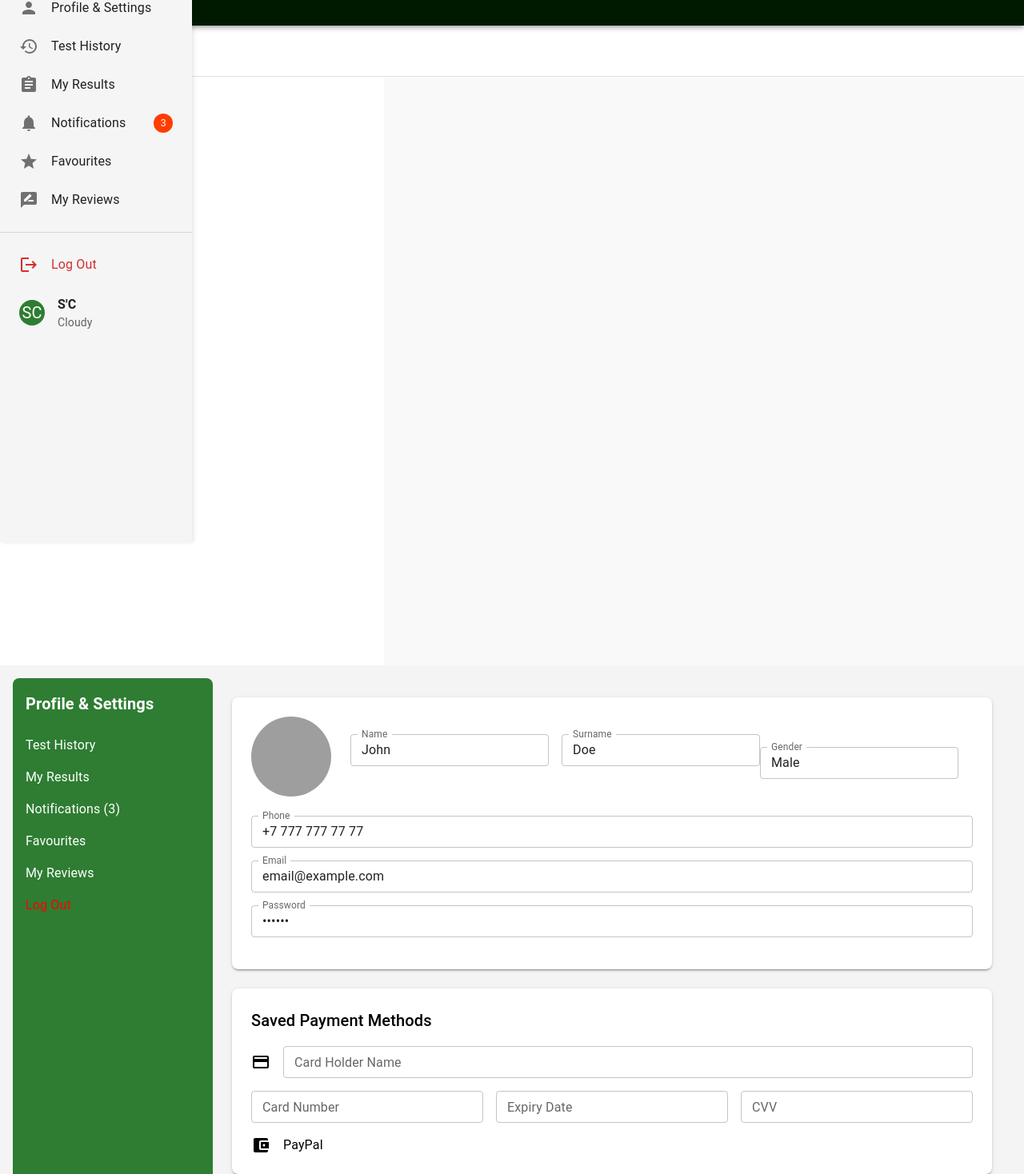
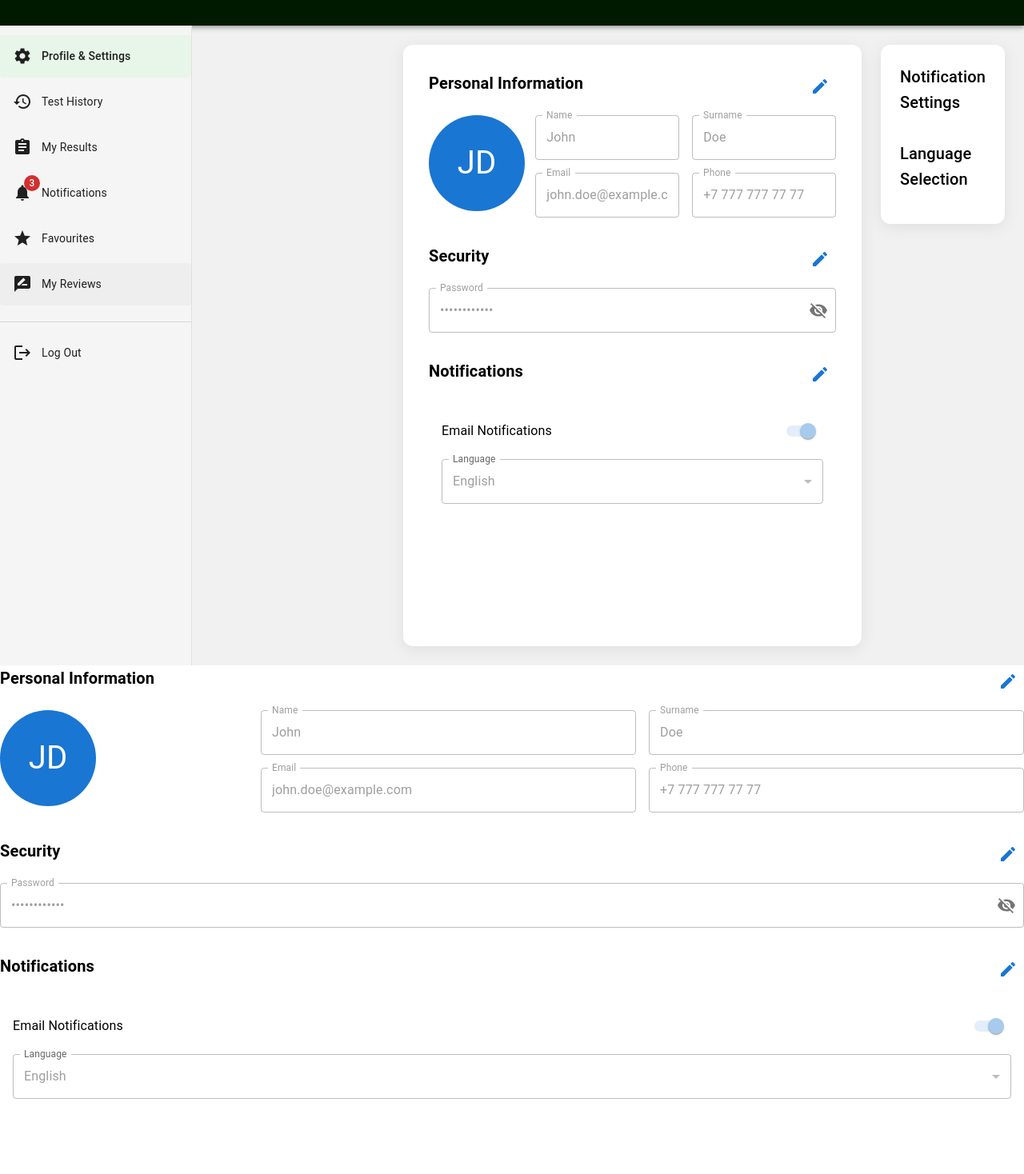
Before and after one commit to rooinsearch/medhelper, a React (Create React App) app: page /profile in a window 1280 px wide. Shown: the part 122-1590 px from the top of the page at 80% size. After the commit the page ends 1512 px from the top, so only its background shows below. Built offline with nearby package versions, Linux system fonts and the light colour scheme; sample sign-in values are in the browser's storage; grey boxes are pictures that could not be loaded.

Commit message:
Обновления в проекте

```diff
--- a/src/components/ProfileSettings.jsx
+++ b/src/components/ProfileSettings.jsx
@@ -1,125 +1,197 @@
 import React, { useState } from 'react';
 import {
   Box,
-  Typography,
   TextField,
-  IconButton,
   Switch,
   MenuItem,
   Select,
   Avatar,
-  Divider,
   FormControl,
   InputLabel,
-  Button
+  Typography,
+  Divider,
+  List,
+  ListItem,
+  ListItemText,
+  Button,
+  InputAdornment,
+  IconButton,
+  Grid
 } from '@mui/material';
 import {
+  Visibility,
+  VisibilityOff,
   Edit as EditIcon,
-  Logout as LogoutIcon,
-  CreditCard as CreditCardIcon,
-  AccountBalanceWallet as WalletIcon
+  Save as SaveIcon,
+  Cancel as CancelIcon
 } from '@mui/icons-material';
 
+const SectionHeader = ({ title, onEdit, isEditing }) => (
+  <Box sx={{ display: 'flex', justifyContent: 'space-between', mb: 2 }}>
+    <Typography variant="h6" fontWeight="bold">{title}</Typography>
+    <IconButton onClick={onEdit}>
+      {isEditing ? <CancelIcon color="error" /> : <EditIcon color="primary" />}
+    </IconButton>
+  </Box>
+);
+
 const ProfileSettings = () => {
+  const [editMode, setEditMode] = useState({
+    personal: false,
+    security: false,
+    notifications: false
+  });
+
   const [formData, setFormData] = useState({
     name: 'John',
     surname: 'Doe',
-    gender: 'Male',
-    dob: '',
+    email: 'john.doe@example.com',
     phone: '+7 777 777 77 77',
-    email: 'email@example.com',
-    password: '******',
-    language: 'English'
+    password: 'Password123!',
+    notifications: true,
+    language: 'english'
   });
 
-  const [notificationSettings, setNotificationSettings] = useState({
-    testReminders: false,
-    resultAlerts: true
-  });
-
-  const handleInputChange = (e) => {
-    const { name, value } = e.target;
-    setFormData(prevState => ({ ...prevState, [name]: value }));
+  const toggleEdit = (section) => {
+    setEditMode(prev => ({ ...prev, [section]: !prev[section] }));
   };
 
-  const handleNotificationToggle = (name) => {
-    setNotificationSettings(prevState => ({ ...prevState, [name]: !prevState[name] }));
+  const handleChange = (e) => {
+    const { name, value } = e.target;
+    setFormData(prev => ({ ...prev, [name]: value }));
   };
 
   return (
-    <Box sx={{ display: 'flex', minHeight: '100vh', backgroundColor: '#f4f4f4', p: 2 }}>
-      {/* Sidebar */}
-      <Box sx={{ width: 250, bgcolor: '#2e7d32', color: 'white', p: 2, borderRadius: 2 }}>
-        <Typography variant="h6" sx={{ fontWeight: 'bold', mb: 3 }}>Profile & Settings</Typography>
-        <Typography sx={{ mb: 2 }}>Test History</Typography>
-        <Typography sx={{ mb: 2 }}>My Results</Typography>
-        <Typography sx={{ mb: 2 }}>Notifications (3)</Typography>
-        <Typography sx={{ mb: 2 }}>Favourites</Typography>
-        <Typography sx={{ mb: 2 }}>My Reviews</Typography>
-        <Typography sx={{ color: 'red', cursor: 'pointer' }}>Log Out</Typography>
+    <Box>
+      {/* Personal Info Section */}
+      <Box sx={{ mb: 4 }}>
+        <SectionHeader
+          title="Personal Information"
+          onEdit={() => toggleEdit('personal')}
+          isEditing={editMode.personal}
+        />
+
+        <Grid container spacing={3}>
+          <Grid item xs={12} md={3}>
+            <Avatar sx={{
+              width: 120,
+              height: 120,
+              fontSize: '2.5rem',
+              bgcolor: 'primary.main'
+            }}>
+              {formData.name.charAt(0)}{formData.surname.charAt(0)}
+            </Avatar>
+          </Grid>
+
+          <Grid item xs={12} md={9}>
+            <Grid container spacing={2}>
+              <Grid item xs={12} sm={6}>
+                <TextField
+                  label="Name"
+                  name="name"
+                  value={formData.name}
+                  onChange={handleChange}
+                  fullWidth
+                  disabled={!editMode.personal}
+                />
+              </Grid>
+              <Grid item xs={12} sm={6}>
+                <TextField
+                  label="Surname"
+                  name="surname"
+                  value={formData.surname}
+                  onChange={handleChange}
+                  fullWidth
+                  disabled={!editMode.personal}
+                />
+              </Grid>
+              <Grid item xs={12} sm={6}>
+                <TextField
+                  label="Email"
+                  name="email"
+                  value={formData.email}
+                  onChange={handleChange}
+                  fullWidth
+                  disabled={!editMode.personal}
+                />
+              </Grid>
+              <Grid item xs={12} sm={6}>
+                <TextField
+                  label="Phone"
+                  name="phone"
+                  value={formData.phone}
+                  onChange={handleChange}
+                  fullWidth
+                  disabled={!editMode.personal}
+                />
+              </Grid>
+            </Grid>
+          </Grid>
+        </Grid>
       </Box>
 
-      {/* Profile Section */}
-      <Box sx={{ flex: 1, p: 3 }}>
-        <Box sx={{ backgroundColor: 'white', p: 3, borderRadius: 2, boxShadow: 2 }}>
-          <Box sx={{ display: 'flex', alignItems: 'center', mb: 3 }}>
-            <Avatar sx={{ width: 100, height: 100, mr: 3 }} src="/path/to/profile/image" alt="Profile" />
-            <Box>
-              <TextField label="Name" name="name" value={formData.name} onChange={handleInputChange} size="small" sx={{ mr: 2 }} />
-              <TextField label="Surname" name="surname" value={formData.surname} onChange={handleInputChange} size="small" />
-              <TextField label="Gender" name="gender" value={formData.gender} onChange={handleInputChange} size="small" sx={{ mt: 2 }} />
-            </Box>
-          </Box>
-          <TextField label="Phone" name="phone" value={formData.phone} onChange={handleInputChange} fullWidth size="small" sx={{ mb: 2 }} />
-          <TextField label="Email" name="email" value={formData.email} onChange={handleInputChange} fullWidth size="small" sx={{ mb: 2 }} />
-          <TextField label="Password" name="password" value={formData.password} type="password" fullWidth size="small" sx={{ mb: 2 }} />
-        </Box>
+      {/* Security Section */}
+      <Box sx={{ mb: 4 }}>
+        <SectionHeader
+          title="Security"
+          onEdit={() => toggleEdit('security')}
+          isEditing={editMode.security}
+        />
 
-        {/* Payment Methods */}
-        <Box sx={{ backgroundColor: 'white', p: 3, borderRadius: 2, boxShadow: 2, mt: 3 }}>
-          <Typography variant="h6" sx={{ mb: 2 }}>Saved Payment Methods</Typography>
-          <Box sx={{ display: 'flex', alignItems: 'center', mb: 2 }}>
-            <CreditCardIcon sx={{ mr: 2 }} />
-            <TextField label="Card Holder Name" fullWidth size="small" />
-          </Box>
-          <Box sx={{ display: 'flex', gap: 2, mb: 2 }}>
-            <TextField label="Card Number" fullWidth size="small" />
-            <TextField label="Expiry Date" fullWidth size="small" placeholder="MM/YY" />
-            <TextField label="CVV" fullWidth size="small" />
-          </Box>
-          <Box sx={{ display: 'flex', alignItems: 'center' }}>
-            <WalletIcon sx={{ mr: 2 }} />
-            <Typography>PayPal</Typography>
-          </Box>
-        </Box>
+        <TextField
+          label="Password"
+          name="password"
+          type="password"
+          value={formData.password}
+          onChange={handleChange}
+          fullWidth
+          disabled={!editMode.security}
+          InputProps={{
+            endAdornment: (
+              <InputAdornment position="end">
+                <IconButton edge="end">
+                  <VisibilityOff />
+                </IconButton>
+              </InputAdornment>
+            )
+          }}
+        />
+      </Box>
 
-        {/* Notifications & Settings */}
-        <Box sx={{ backgroundColor: 'white', p: 3, borderRadius: 2, boxShadow: 2, mt: 3 }}>
-          <Typography variant="h6" sx={{ mb: 2 }}>Notification Settings</Typography>
-          <Box sx={{ display: 'flex', justifyContent: 'space-between', alignItems: 'center', mb: 2 }}>
-            <Typography>Test Reminders</Typography>
-            <Switch checked={notificationSettings.testReminders} onChange={() => handleNotificationToggle('testReminders')} />
-          </Box>
-          <Box sx={{ display: 'flex', justifyContent: 'space-between', alignItems: 'center', mb: 2 }}>
-            <Typography>Result Alerts</Typography>
-            <Switch checked={notificationSettings.resultAlerts} onChange={() => handleNotificationToggle('resultAlerts')} />
-          </Box>
-          <FormControl fullWidth size="small">
-            <InputLabel>Language Selection</InputLabel>
-            <Select name="language" value={formData.language} onChange={handleInputChange}>
-              <MenuItem value="English">English</MenuItem>
-              <MenuItem value="Russian">Русский</MenuItem>
-              <MenuItem value="Kazakh">Қазақша</MenuItem>
-            </Select>
-          </FormControl>
-        </Box>
+      {/* Notifications Section */}
+      <Box>
+        <SectionHeader
+          title="Notifications"
+          onEdit={() => toggleEdit('notifications')}
+          isEditing={editMode.notifications}
+        />
 
-        {/* Logout Button */}
-        <Box sx={{ display: 'flex', justifyContent: 'flex-end', mt: 2 }}>
-          <Button startIcon={<LogoutIcon />} color="error" variant="text">
-            Logout
-          </Button>
-        </Box>
+        <List>
+          <ListItem>
+            <ListItemText primary="Email Notifications" />
+            <Switch
+              checked={formData.notifications}
+              onChange={() => setFormData(prev => ({ ...prev, notifications: !prev.notifications }))}
+              disabled={!editMode.notifications}
+            />
+          </ListItem>
+          <ListItem>
+            <FormControl fullWidth>
+              <InputLabel>Language</InputLabel>
+              <Select
+                value={formData.language}
+                onChange={handleChange}
+                label="Language"
+                name="language"
+                disabled={!editMode.notifications}
+              >
+                <MenuItem value="english">English</MenuItem>
+                <MenuItem value="russian">Russian</MenuItem>
+                <MenuItem value="kazakh">Kazakh</MenuItem>
+              </Select>
+            </FormControl>
+          </ListItem>
+        </List>
       </Box>
     </Box>
   );
--- a/src/components/ProfileSidebar.jsx
+++ b/src/components/ProfileSidebar.jsx
@@ -6,182 +6,223 @@ import {
   ListItemText,
   IconButton,
   Box,
-  Toolbar,
   Divider,
   ListItemIcon,
-  AppBar,
   Typography,
-  Avatar
+  Badge
 } from '@mui/material';
 import {
   Menu as MenuIcon,
   Logout as LogoutIcon,
-  Person as ProfileIcon,
+  Settings as SettingsIcon,
   History as HistoryIcon,
   Assignment as ResultsIcon,
   Notifications as NotificationsIcon,
   Star as FavoritesIcon,
   RateReview as ReviewsIcon
 } from '@mui/icons-material';
+import ProfileSettings from './ProfileSettings';
 
-const ProfileSidebar = ({ activeSection, onSelectSection }) => {
+const ProfileSidebar = () => {
   const [open, setOpen] = useState(true);
+  const [activeSection, setActiveSection] = useState('profile');
 
-  const toggleDrawer = () => {
-    setOpen(!open);
+  const toggleDrawer = () => setOpen(!open);
+
+  const handleLogout = () => {
+    console.log('User logged out');
+  };
+
+  const handleSectionSelect = (sectionId) => {
+    setActiveSection(sectionId);
   };
 
   const menuItems = [
-    { id: 'ProfileSettings', text: 'Profile & Settings', icon: <ProfileIcon /> },
-    { id: 'TestHistory', text: 'Test History', icon: <HistoryIcon /> },
-    { id: 'MyResults', text: 'My Results', icon: <ResultsIcon /> },
-    { id: 'Notifications', text: 'Notifications', icon: <NotificationsIcon />, badge: 3 },
-    { id: 'Favourites', text: 'Favourites', icon: <FavoritesIcon /> },
-    { id: 'MyReviews', text: 'My Reviews', icon: <ReviewsIcon /> },
+    { id: 'profile', text: 'Profile & Settings', icon: <SettingsIcon /> },
+    { id: 'test-history', text: 'Test History', icon: <HistoryIcon /> },
+    { id: 'my-results', text: 'My Results', icon: <ResultsIcon /> },
+    { id: 'notifications', text: 'Notifications', icon: <NotificationsIcon />, badge: 3 },
+    { id: 'favourites', text: 'Favourites', icon: <FavoritesIcon /> },
+    { id: 'my-reviews', text: 'My Reviews', icon: <ReviewsIcon /> },
   ];
 
   return (
-    <Box sx={{ display: 'flex', flexDirection: 'column', height: '100vh' }}>
-      {/* Белый хедер */}
-      <AppBar
-        position="static"
+    <Box sx={{
+      display: 'flex',
+      height: '100vh',
+      backgroundColor: '#f1f1f1' // Light gray background like in MedHelper
+    }}>
+      <IconButton
+        onClick={toggleDrawer}
         sx={{
-          backgroundColor: 'white',
-          color: 'black',
-          boxShadow: 'none',
-          borderBottom: '1px solid #e0e0e0',
-          height: '64px'
+          position: 'fixed',
+          left: 16,
+          top: 16,
+          zIndex: 1200,
+          backgroundColor: '#f5f5f5',
+          '&:hover': { backgroundColor: '#e0e0e0' },
+          display: { xs: 'flex', md: 'none' }
         }}
-      >
-        <Toolbar>
-          <IconButton
-            edge="start"
-            onClick={toggleDrawer}
-            sx={{ mr: 2 }}
+        aria-label="toggle menu"
       >
         <MenuIcon />
       </IconButton>
-          <Typography variant="h6" sx={{ flexGrow: 1 }}>
-            {activeSection}
-          </Typography>
-        </Toolbar>
-      </AppBar>
 
-      {/* Основное содержимое с сайдбаром и контентом */}
-      <Box sx={{ display: 'flex', flexGrow: 1 }}>
-        {/* Сайдбар - начинается сразу под хедером */}
       <Drawer
-          variant="persistent"
-          anchor="left"
+        variant={open ? 'permanent' : 'temporary'}
         open={open}
+        onClose={toggleDrawer}
         sx={{
-            width: open ? 240 : 0,
+          width: 240,
           flexShrink: 0,
           '& .MuiDrawer-paper': {
             width: 240,
             boxSizing: 'border-box',
             backgroundColor: '#f5f5f5',
-              borderRight: 'none',
-              boxShadow: '2px 0 5px rgba(0,0,0,0.1)',
-              height: 'calc(100vh - 64px)', // Высота минус хедер
-              overflowY: 'auto',
-              top: '64px' // Начинается сразу под хедером
+            borderRight: '1px solid #e0e0e0',
+            position: 'relative',
+            height: '100%',
           },
         }}
       >
-          <List sx={{ pt: 0 }}>
-            {/* Секция профиля */}
-            <Typography variant="subtitle1" sx={{ px: 3, pt: 2, fontWeight: 'bold' }}>
-              Profile & Settings
-            </Typography>
+        <List sx={{ py: 1 }}>
           {menuItems.map((item) => (
             <ListItem
               button
               key={item.id}
               selected={activeSection === item.id}
-                onClick={() => onSelectSection(item.id)}
+              onClick={() => handleSectionSelect(item.id)}
               sx={{
+                py: 1.5,
+                px: 2,
+                my: 0.5,
+                borderRadius: 1,
+                backgroundColor: activeSection === item.id ? '#e8f5e9' : 'transparent',
+                '&:hover': {
+                  backgroundColor: activeSection === item.id ? '#e8f5e9' : '#eeeeee'
+                },
                 '&.Mui-selected': {
-                    backgroundColor: '#e8f5e9',
                   color: '#2e7d32',
                   '& .MuiListItemIcon-root': {
                     color: '#2e7d32'
                   }
-                  },
-                  '&:hover': {
-                    backgroundColor: '#e8f5e9'
-                  },
-                  py: 1,
-                  px: 3
+                }
               }}
             >
-                <ListItemIcon sx={{ minWidth: 40 }}>
+              <ListItemIcon sx={{ minWidth: 36, color: 'inherit' }}>
+                {item.badge ? (
+                  <Badge badgeContent={item.badge} color="error">
                     {item.icon}
+                  </Badge>
+                ) : (
+                  item.icon
+                )}
               </ListItemIcon>
-                <ListItemText primary={item.text} />
-                {item.badge && (
-                  <Box sx={{
-                    backgroundColor: '#ff3d00',
-                    color: 'white',
-                    borderRadius: '50%',
-                    width: 24,
-                    height: 24,
-                    display: 'flex',
-                    alignItems: 'center',
-                    justifyContent: 'center',
-                    fontSize: '0.75rem'
-                  }}>
-                    {item.badge}
-                  </Box>
-                )}
+              <ListItemText
+                primary={item.text}
+                primaryTypographyProps={{
+                  fontSize: '0.875rem',
+                  fontWeight: activeSection === item.id ? '500' : '400'
+                }}
+              />
             </ListItem>
           ))}
         </List>
 
         <Divider sx={{ my: 1 }} />
 
-          {/* Выход и информация о пользователе */}
-          <List>
         <ListItem
           button
+          onClick={handleLogout}
           sx={{
-                py: 1,
-                px: 3,
-                color: '#d32f2f',
+            py: 1.5,
+            px: 2,
+            my: 0.5,
+            borderRadius: 1,
             '&:hover': {
               backgroundColor: '#ffebee'
             }
           }}
         >
-              <ListItemIcon sx={{ minWidth: 40, color: 'inherit' }}>
+          <ListItemIcon sx={{ minWidth: 36, color: 'inherit' }}>
             <LogoutIcon />
           </ListItemIcon>
-              <ListItemText primary="Log Out" />
-            </ListItem>
-            <ListItem sx={{ py: 1, px: 3 }}>
-              <Avatar sx={{ width: 32, height: 32, mr: 2, bgcolor: '#2e7d32' }}>SC</Avatar>
           <ListItemText
-                primary="S'C"
-                secondary="Cloudy"
-                primaryTypographyProps={{ fontWeight: 'bold' }}
+            primary="Log Out"
+            primaryTypographyProps={{ fontSize: '0.875rem' }}
           />
         </ListItem>
-          </List>
       </Drawer>
 
-        {/* Основной контент */}
       <Box
         component="main"
         sx={{
           flexGrow: 1,
-            p: 3,
-            ml: open ? '240px' : 0,
-            backgroundColor: '#f9f9f9',
-            height: 'calc(100vh - 64px)',
-            overflow: 'auto'
+          p: { xs: 2, md: 3 },
+          ml: { xs: 0, md: open ? '240px' : 0 },
+          transition: 'margin 225ms cubic-bezier(0, 0, 0.2, 1) 0ms',
+          display: 'flex',
+          flexDirection: 'column'
         }}
       >
-          {/* Контент будет здесь */}
+        {/* Rendered content based on active section */}
+        <Box
+          sx={{
+            width: '100%',
+            display: 'flex',
+            flexDirection: { xs: 'column', md: 'row' },
+            gap: 3,
+            height: '100%'
+          }}
+        >
+          {/* Main content area - large container like in MedHelper */}
+          <Box
+            sx={{
+              flex: '1 1 auto',
+              backgroundColor: 'white',
+              borderRadius: 3, // More rounded corners like in MedHelper
+              boxShadow: '0px 4px 20px rgba(0, 0, 0, 0.08)', // Softer shadow like in MedHelper
+              p: 4,
+              overflow: 'hidden',
+              display: 'flex',
+              flexDirection: 'column'
+            }}
+          >
+            {activeSection === 'profile' ? (
+              <ProfileSettings />
+            ) : (
+              <Typography variant="h6" color="textSecondary">
+                {menuItems.find(item => item.id === activeSection)?.text
+                  ? `${menuItems.find(item => item.id === activeSection).text} section content will be loaded here`
+                  : 'Section not found'}
+              </Typography>
+            )}
+          </Box>
+
+          {/* Optional right sidebar for additional options as shown in MedHelper */}
+          {activeSection === 'profile' && (
+            <Box
+              sx={{
+                width: { xs: '100%', md: '280px' },
+                backgroundColor: 'white',
+                borderRadius: 3,
+                boxShadow: '0px 4px 20px rgba(0, 0, 0, 0.08)',
+                p: 3,
+                height: 'fit-content'
+              }}
+            >
+              <Typography variant="h6" sx={{ mb: 2, fontWeight: 500 }}>
+                Notification Settings
+              </Typography>
+              {/* You'll add notification settings UI here */}
+              <Box sx={{ mt: 4 }}>
+                <Typography variant="h6" sx={{ mb: 2, fontWeight: 500 }}>
+                  Language Selection
+                </Typography>
+                {/* You'll add language selection UI here */}
+              </Box>
+            </Box>
+          )}
         </Box>
       </Box>
     </Box>
--- a/src/components/TestHistory.jsx
+++ b/src/components/TestHistory.jsx
@@ -1,7 +1,8 @@
 import React from "react";
 
 const TestHistory = () => {
-  // Пример данных истории тестов
+
+
   const testHistory = [
     { id: 1, date: "2023-05-15", testName: "React Basics", score: "85%" },
     { id: 2, date: "2023-06-20", testName: "JavaScript Advanced", score: "78%" },
--- a/src/pages/CheckAI.jsx
+++ b/src/pages/CheckAI.jsx
@@ -12,7 +12,7 @@ import axios from "axios";
 const GEMINI_API_URL = "https://generativelanguage.googleapis.com/v1beta/models/gemini-1.5-flash:generateContent";
 const GEMINI_API_KEY = process.env.REACT_APP_GEMINI_API_KEY || "ваш_api_ключ_здесь";
 
-// Пример функции для отправки запроса
+
 async function sendToGemini(prompt) {
   try {
     const response = await fetch(`${GEMINI_API_URL}?key=${GEMINI_API_KEY}`, {
```
Also changed, not shown: src/pages/HealthTips.jsx (+3 -4 lines). Lines whose indentation alone changed are shown as unchanged.
